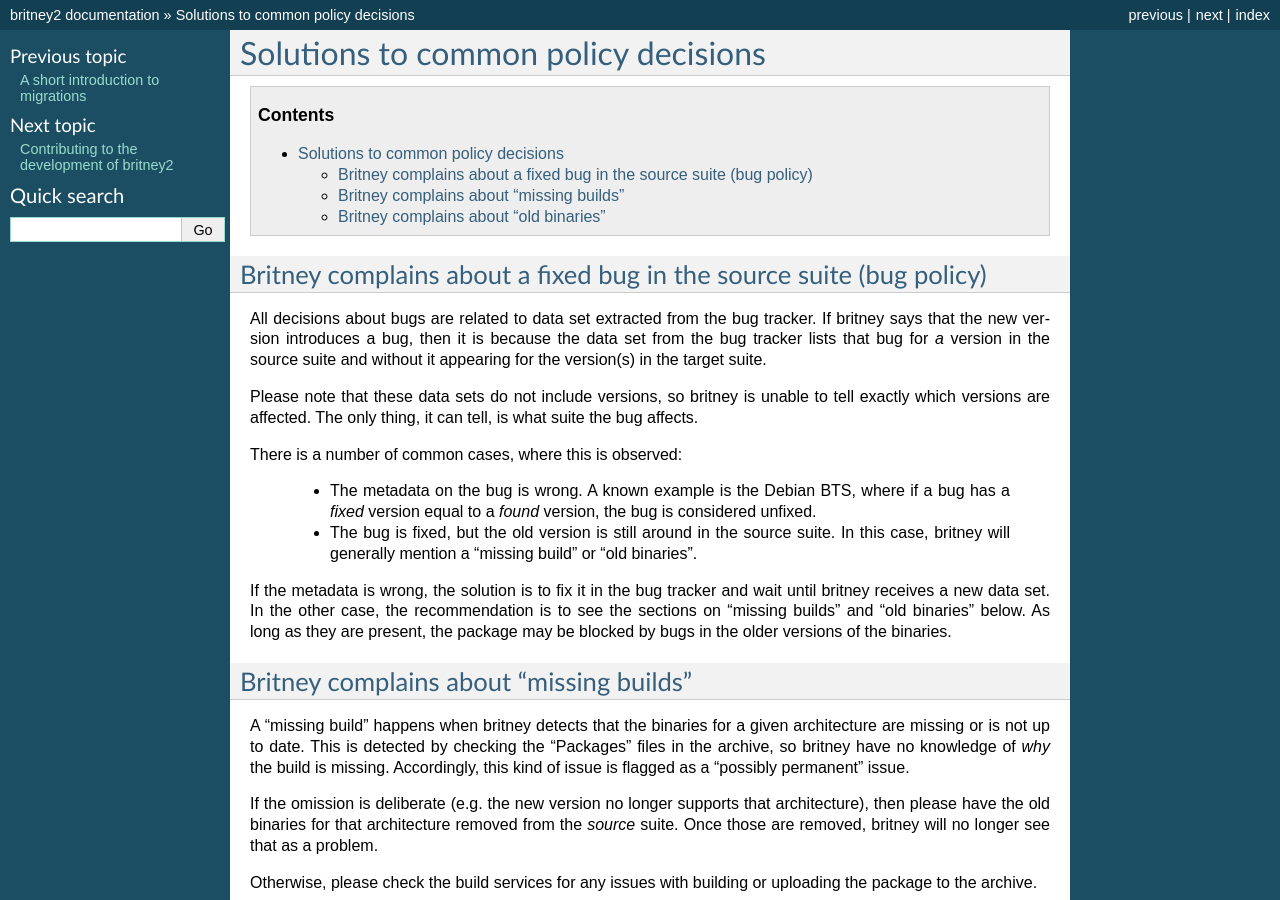
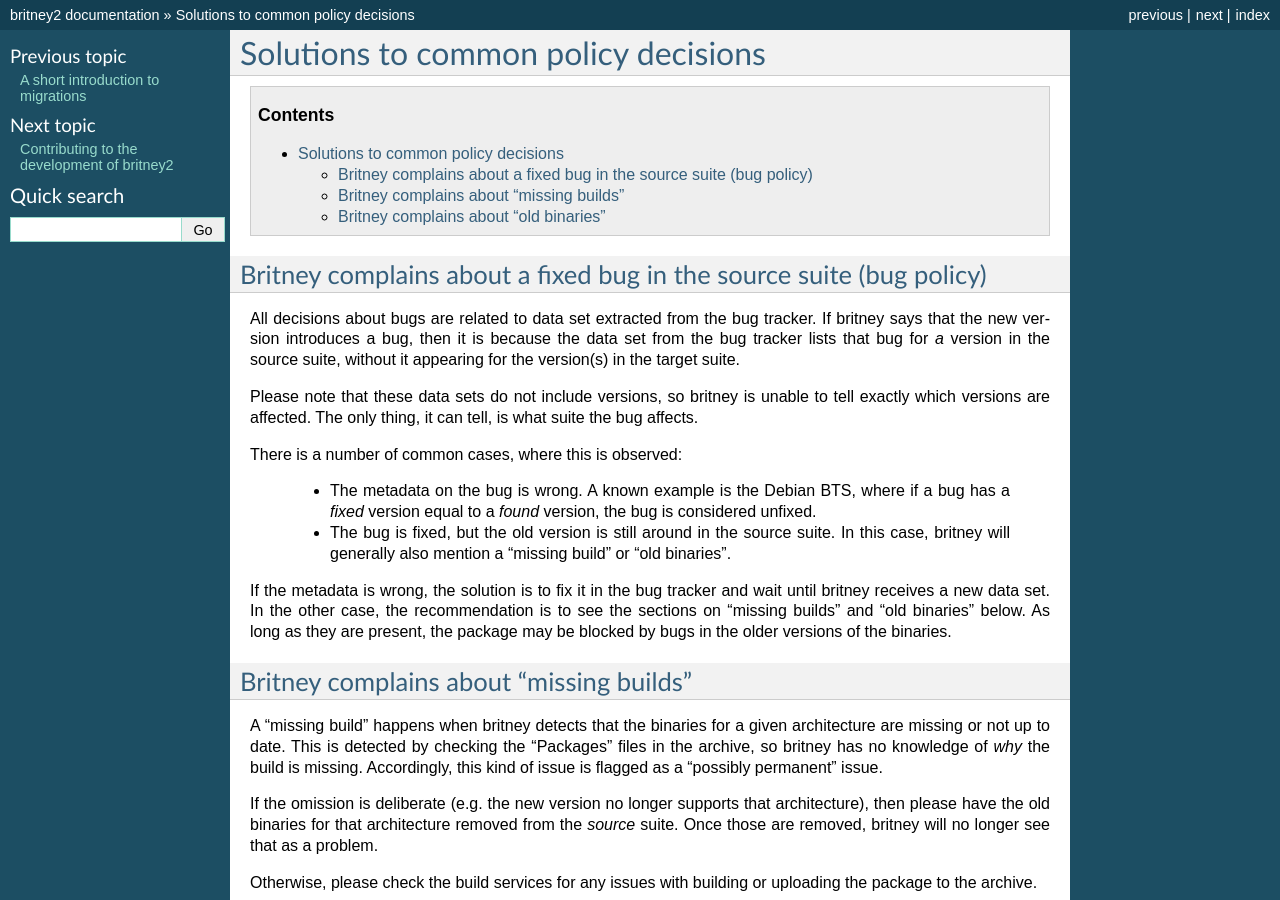
Before and after one commit to Debian/britney2, a Sphinx documentation site: the page built from doc/solutions-to-common-policy-issues.rst, in a window 1280 px wide and 900 px high. Built offline with Sphinx 7.4.7, drawn with Linux system fonts in a browser that asks for light colours.

Commit message:
doc: Wording/typos

```diff
--- a/doc/short-intro-to-migrations.rst
+++ b/doc/short-intro-to-migrations.rst
@@ -61,7 +61,7 @@
    associated binary packages once built.
 
 Once a new version of a source package appears in the source suite,
-britney will create track it with a source migration item.  As the
+britney will track it with a source migration item.  As the
 binary packages are built and uploaded, they will be included into the
 migration item and various QA checks/policies will be applied to the
 item.
@@ -71,8 +71,8 @@
 target suite.
 
 
-As implied earlier, there are several other migration types.  But they
-are not covered in this document.  They deal with cases like removals,
+As implied earlier, there are several other migration types,
+not covered in this document.  They deal with cases like removals,
 rebuilds of existing binaries, etc.
 
 Migration phase 1: Policies / Excuses
--- a/doc/solutions-to-common-policy-issues.rst
+++ b/doc/solutions-to-common-policy-issues.rst
@@ -9,7 +9,7 @@
 All decisions about bugs are related to data set extracted
 from the bug tracker.  If britney says that the new version
 introduces a bug, then it is because the data set from the bug
-tracker lists that bug for *a* version in the source suite and
+tracker lists that bug for *a* version in the source suite,
 without it appearing for the version(s) in the target suite.
 
 Please note that these data sets do not include versions, so
@@ -24,7 +24,7 @@
 
  * The bug is fixed, but the old version is still around in
    the source suite.  In this case, britney will generally
-   mention a "missing build" or "old binaries".
+   also mention a "missing build" or "old binaries".
 
 If the metadata is wrong, the solution is to fix it in the bug
 tracker and wait until britney receives a new data set.  In
@@ -37,9 +37,9 @@
 ----------------------------------------
 
 A "missing build" happens when britney detects that the binaries
-for a given architecture are missing or is not up to date.  This
+for a given architecture are missing or not up to date.  This
 is detected by checking the "Packages" files in the archive, so
-britney have no knowledge of *why* the build is missing.
+britney has no knowledge of *why* the build is missing.
 Accordingly, this kind of issue is flagged as a "possibly permanent"
 issue.
 
```
